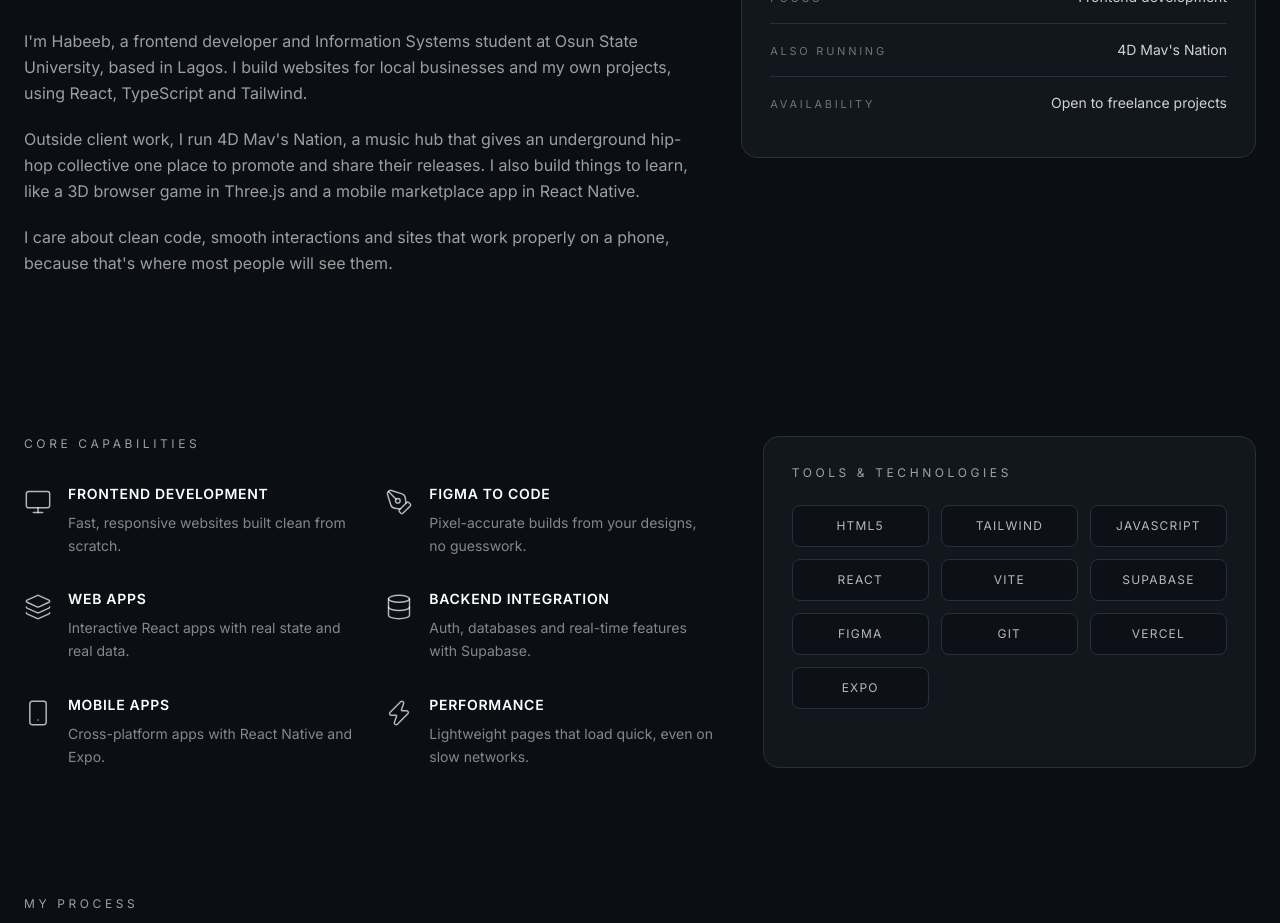
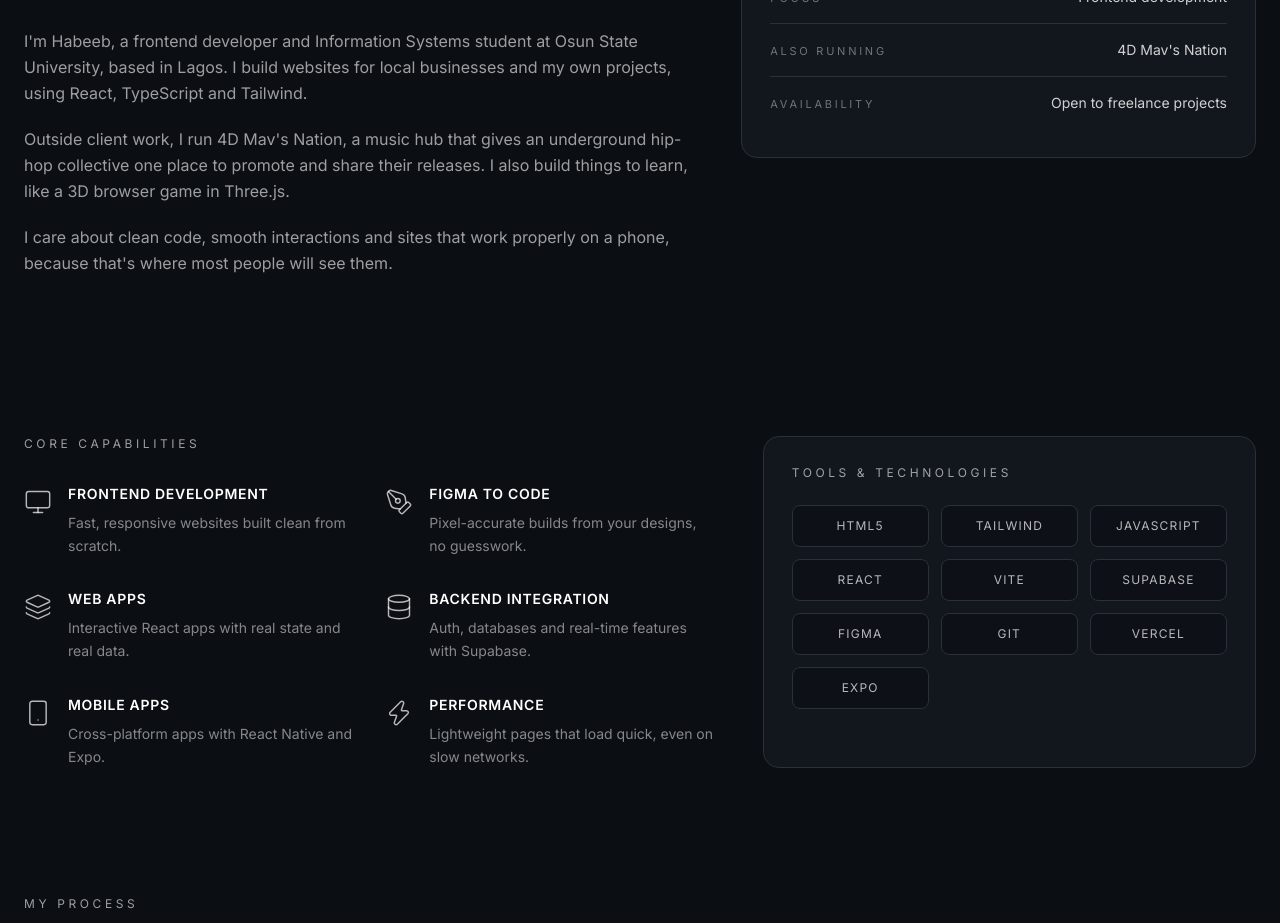
Before and after one commit to Lilkally-noob/Portfolio, a React (Vite) app: page / in a window 1280 px wide. Shown: the part 2080-3003 px from the top of the page. Built offline with nearby package versions, Linux system fonts and the light colour scheme.

Commit message:
portfolio preview added

```diff
--- a/src/components/About.tsx
+++ b/src/components/About.tsx
@@ -34,9 +34,9 @@ export default function About() {
               TypeScript and Tailwind.
             </p>
             <p>
-              Outside client work, I run 4D Mav's Nation, a music hub that gives an underground hip-hop
-              collective one place to promote and share their releases. I also build things to learn,
-              like a 3D browser game in Three.js and a mobile marketplace app in React Native.
+             Outside client work, I run 4D Mav's Nation, a music hub that gives an underground hip-hop
+             collective one place to promote and share their releases. I also build things to learn,
+             like a 3D browser game in Three.js.
             </p>
             <p>
               I care about clean code, smooth interactions and sites that work properly on a phone,
```
Also changed, not shown: public/preview.png (added).
